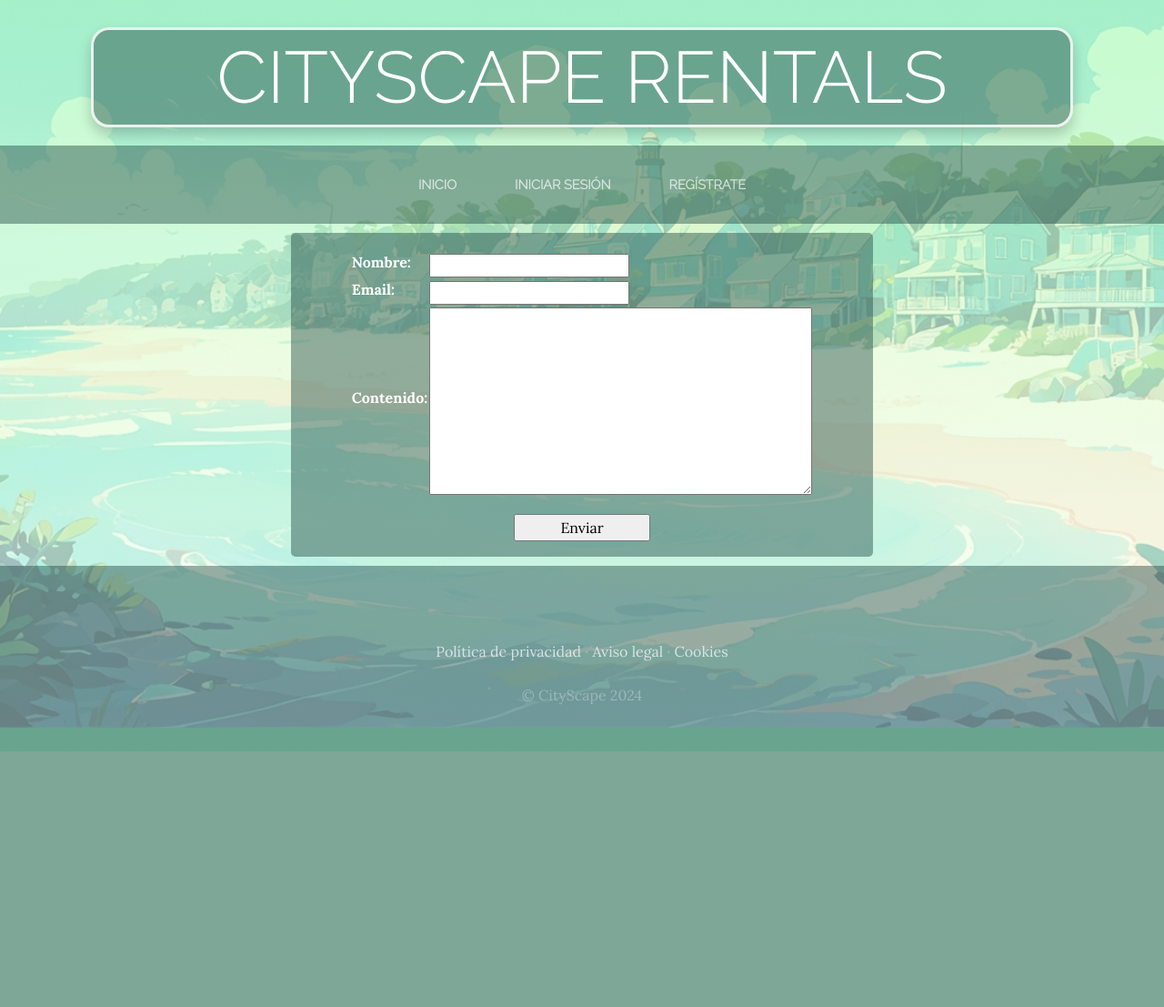
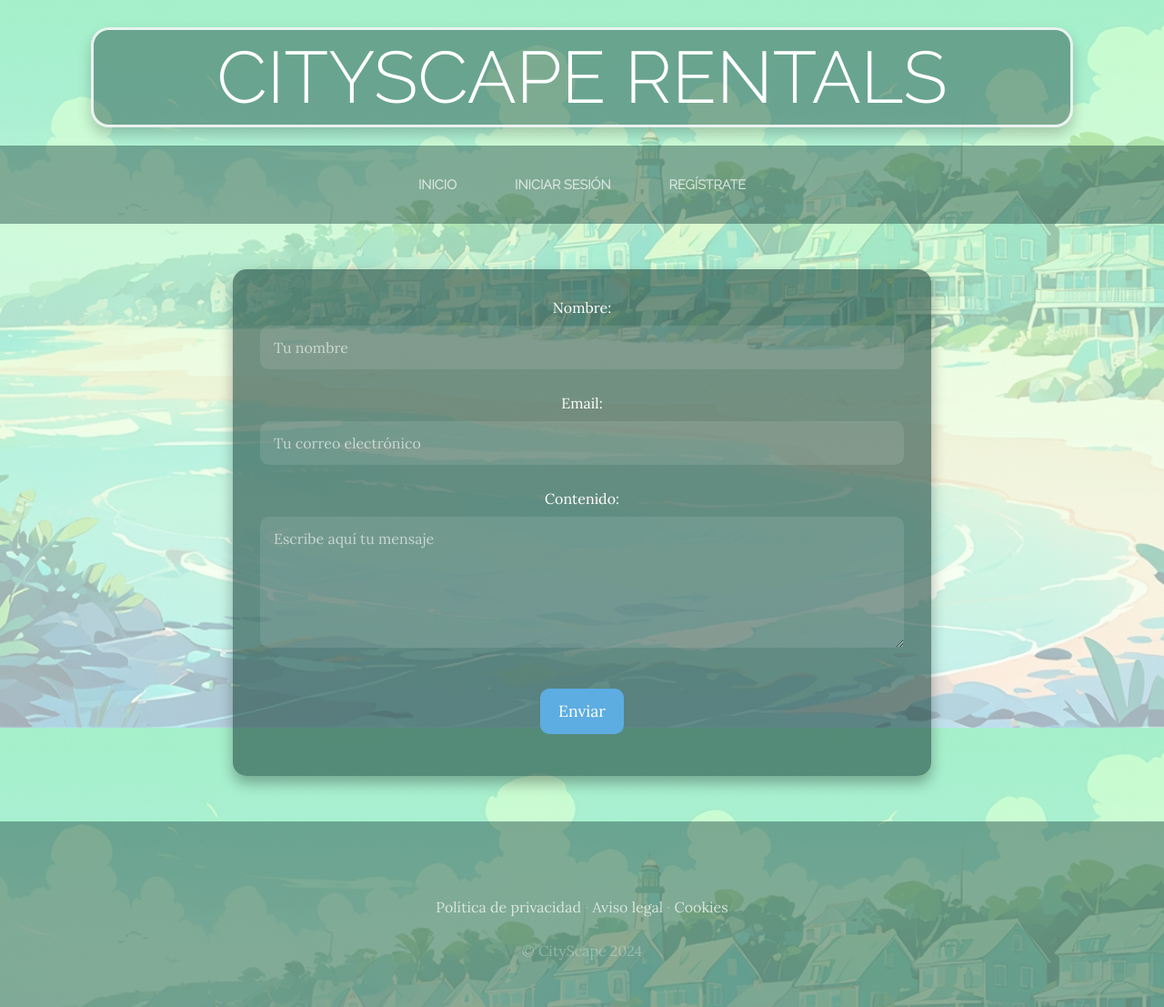
Before and after one commit to Jaime-Linares/PGPI-G3.10, a Django app: page /contacto/ in a window 1280 px wide. Shown: the whole page at 91% size. Before the commit the page ends 826 px from the top, so only its background shows below. Run offline with Django 5.2, Linux system fonts and the light colour scheme; some libraries are stand-ins or nearby versions.

Commit message:
[fix] "Contacto"

```diff
--- a/product/ProyectoWeb/ProyectoWebApp/static/ProyectoWebApp/css/gestion.css
+++ b/product/ProyectoWeb/ProyectoWebApp/static/ProyectoWebApp/css/gestion.css
@@ -296,17 +296,60 @@ ul.errorlist{
   text-decoration: underline;
 }
 
+/** Contacto */
+.contenedorFormulario{
+  width: 60%;
+  margin: 50px auto;
+  background-color: rgba(25, 66, 60, 0.578);
+  padding: 30px;
+  border-radius: 15px;
+  box-shadow: 0 8px 15px rgba(0, 0, 0, 0.3);
+  text-align: center;
+  color: white;
 
-.contenedorFormulario{
+}
+.form-success-message {
+  background-color: #27ae60;
+  padding: 15px;
+  border-radius: 10px;
+  margin-bottom: 20px;
+  color: white;
+  font-weight: bold;
+}
 
-  background-color: rgba(25, 66, 60, 0.432);
-  width: 50%;
+/* Tabla del formulario */
+.form-table-container {
+  margin: 20px auto;
+  width: 80%;
+}
 
-  margin: 10px auto;
+.form-table-container table {
+  margin: auto;
+  color: white;
+}
 
-  border-radius: 5px;
-  padding: 1px 0px;
+.form-table-container th, .form-table-container td {
+  padding: 10px;
+  text-align: left;
+  font-size: 1rem;
+}
 
+/* Botón de envío */
+.btn-submit {
+  background-color: #5dade2;
+  border: none;
+  border-radius: 10px;
+  padding: 12px 20px;
+  color: white;
+  font-size: 1.1rem;
+  cursor: pointer;
+  transition: background-color 0.3s ease;
+  margin-top: 20px;
+}
+
+.btn-submit:hover {
+  background-color: #3498db;
+  box-shadow: 0 5px 10px rgba(0, 0, 0, 0.2);
 }
 
 /* Estilos para el contenedor del login */
--- a/product/ProyectoWeb/contacto/templates/contacto/contacto.html
+++ b/product/ProyectoWeb/contacto/templates/contacto/contacto.html
@@ -7,12 +7,31 @@
 
 <div class="contenedorFormulario">
     {% if "valido" in request.GET%}
-        <p style="color: white;">Formulario enviado correctamente</p>
+        <div class="form-success-message">
+            <p>Formulario enviado correctamente</p>
+        </div>
     {%endif%}
+
     <form action="" method="POST" style="text-align: center;">
         {%csrf_token%} <!-- Para evitar ataques CSRF (si no el botón enviar no funciona debido a que Django protege de este tipo de ataques) -->
-        <table style="color:white; margin: 20px auto;"> {{miFormulario.as_table}}   </table>
-        <input type="submit" value="Enviar" style="width: 150px;">
+         <!-- Campo para Nombre -->
+         <div class="form-group">
+            <label for="id_nombre">Nombre:</label>
+            <input type="text" name="nombre" id="id_nombre" class="form-control" placeholder="Tu nombre" value="{{ miFormulario.nombre.value|default_if_none:'' }}" required>
+        </div>
+
+        <!-- Campo para Email -->
+        <div class="form-group">
+            <label for="id_email">Email:</label>
+            <input type="email" name="email" id="id_email" class="form-control" placeholder="Tu correo electrónico" value="{{ miFormulario.email.value|default_if_none:'' }}" required>
+        </div>
+
+        <!-- Campo para Contenido -->
+        <div class="form-group">
+            <label for="id_contenido">Contenido:</label>
+            <textarea name="contenido" id="id_contenido" class="form-control" rows="5" placeholder="Escribe aquí tu mensaje" required>{{ miFormulario.contenido.value|default_if_none:'' }}</textarea>
+        </div>
+        <button type="submit" class="btn-submit">Enviar</button>
     </form>
  </div>
 
```
